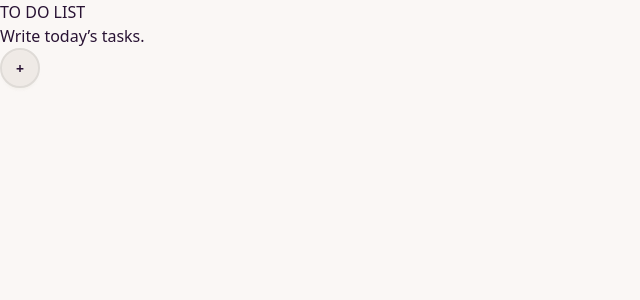
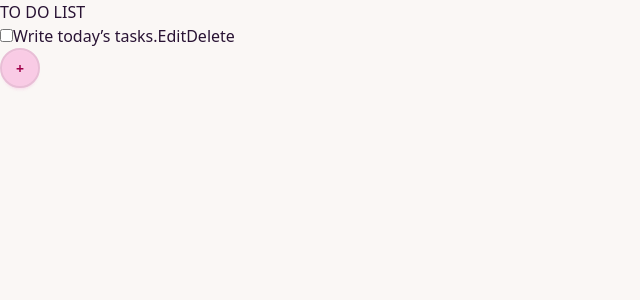
Before and after one commit to makee-ham/DayCraft, a React (Vite) app: page / in a window 1280 px wide. Shown: the top 300 px of the page, without its empty margins (0-640 px from the left). Built offline with nearby package versions, Linux system fonts and the light colour scheme.

Commit message:
feat: edit feature

```diff
--- a/src/components/TodoList/TodoList.tsx
+++ b/src/components/TodoList/TodoList.tsx
@@ -1,4 +1,4 @@
-import { useReducer } from "react";
+import { useReducer, useState } from "react";
 
 interface Todo {
   id: number;
@@ -9,6 +9,7 @@ interface Todo {
 
 type Action =
   | { type: "ADD"; payload: Todo }
+  | { type: "UPDATE"; payload: { id: number; text: string } }
   | { type: "DELETE"; payload: number }
   | { type: "TOGGLE"; payload: number }
   | { type: "SET_ALL"; payload: Todo[] };
@@ -17,6 +18,10 @@ function reducer(state: Todo[], action: Action): Todo[] {
   switch (action.type) {
     case "ADD":
       return [...state, action.payload];
+    case "UPDATE":
+      return state.map((t) =>
+        t.id === action.payload.id ? { ...t, text: action.payload.text } : t
+      );
     case "DELETE":
       return state.filter((t) => t.id !== action.payload);
     case "TOGGLE":
@@ -36,6 +41,26 @@ const initialState: Todo[] = [
 
 export default function TodoList() {
   const [todos, dispatch] = useReducer(reducer, initialState);
+  const [editingId, setEditingId] = useState<number | null>(null);
+  const [editText, setEditText] = useState<string>("");
+
+  const handleClickAddBtn = () => {
+    const newTodo: Todo = {
+      id: Date.now(),
+      text: "New Task",
+      completed: false,
+      order: todos.length,
+    };
+    dispatch({ type: "ADD", payload: newTodo });
+  };
+
+  const handleSubmitEdit = (e: React.FormEvent<HTMLFormElement>) => {
+    e.preventDefault();
+    if (editingId !== null) {
+      dispatch({ type: "UPDATE", payload: { id: editingId, text: editText } });
+      setEditingId(null);
+    }
+  };
 
   return (
     <section>
@@ -43,6 +68,18 @@ export default function TodoList() {
       <div>
         {todos.map((todo) => (
           <div key={todo.id}>
+            {editingId === todo.id ? (
+              <form onSubmit={handleSubmitEdit}>
+                <input
+                  type="text"
+                  value={editText}
+                  onChange={(e) => setEditText(e.target.value)}
+                />
+                <button type="submit">Save</button>
+              </form>
+            ) : (
+              <>
+                <input type="checkbox" />
                 <span
                   style={{
                     textDecoration: todo.completed ? "line-through" : "none",
@@ -50,9 +87,27 @@ export default function TodoList() {
                 >
                   {todo.text}
                 </span>
+                <button
+                  type="button"
+                  onClick={() => {
+                    setEditingId(todo.id);
+                    setEditText(todo.text);
+                  }}
+                >
+                  Edit
+                </button>
+                <button type="button">Delete</button>
+              </>
+            )}
           </div>
         ))}
-        <button className="btn btn-circle">+</button>
+        <button
+          type="button"
+          onClick={handleClickAddBtn}
+          className="btn btn-circle btn-secondary"
+        >
+          +
+        </button>
       </div>
     </section>
   );
```
Lines whose indentation alone changed are shown as unchanged.
